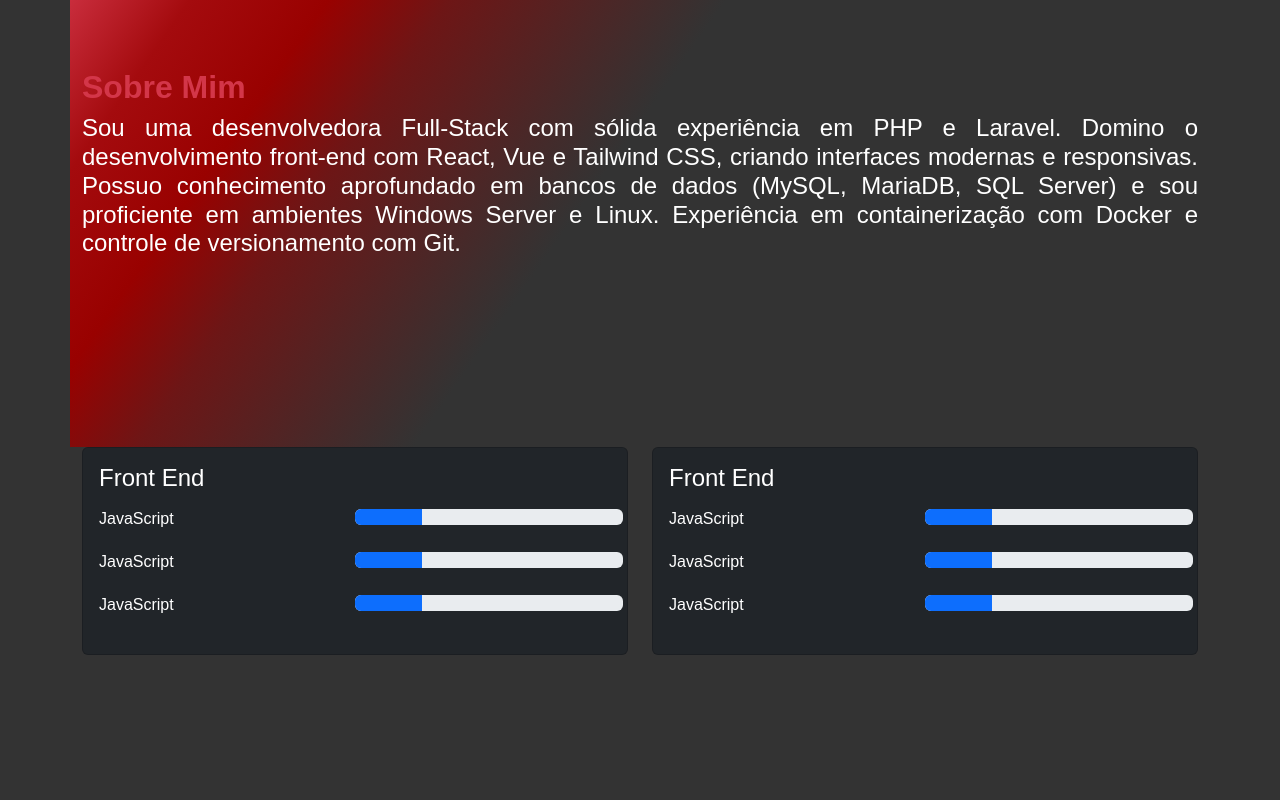
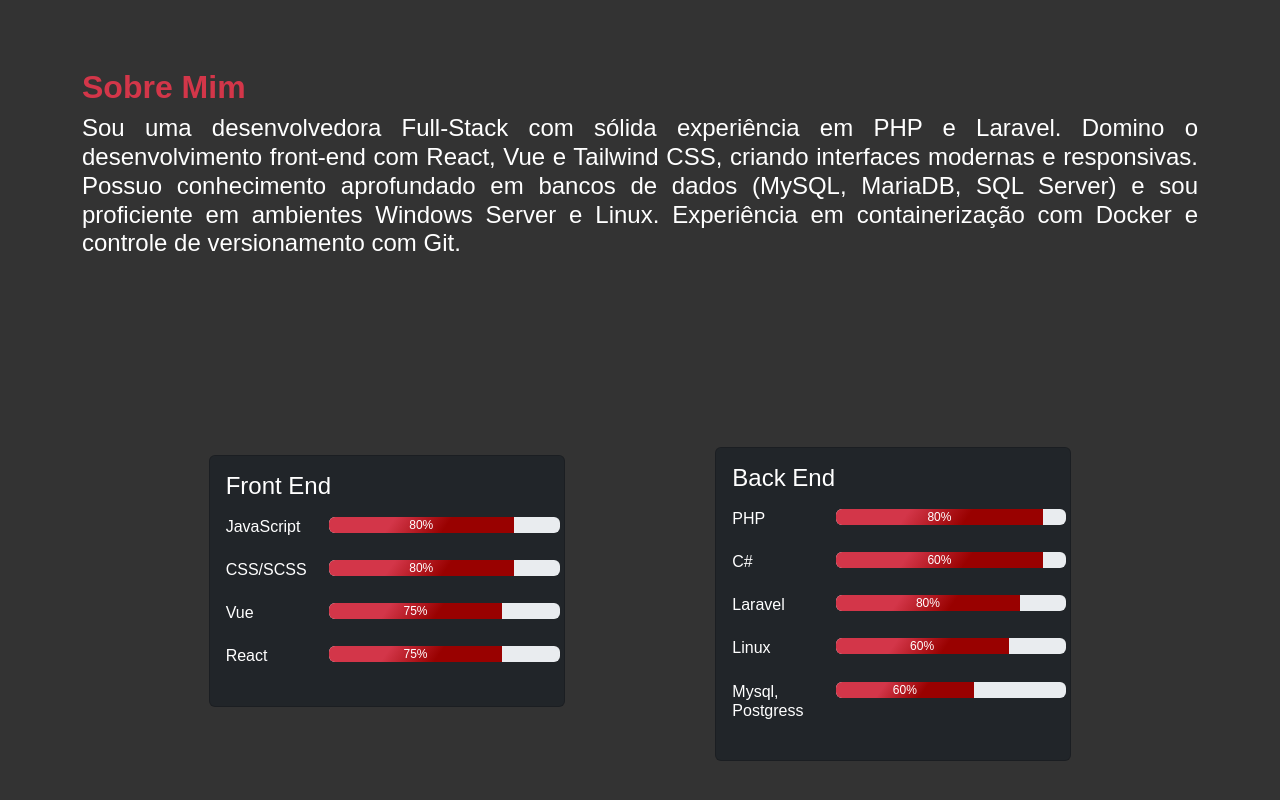
Before and after one commit to Dnnicolini/landing-page, a Vue app: page / in a window 1280 px wide. Shown: the part 796-1596 px from the top of the page. Built offline with nearby package versions, Linux system fonts and the light colour scheme.

Commit message:
feat: Skills | bar designs

```diff
--- a/src/assets/scss/styles.scss
+++ b/src/assets/scss/styles.scss
@@ -40,29 +40,32 @@ section {
     }
 }
 
-.dn-img{
+.dn-img {
     width: 500px;
     border: 1px solid #f6f6f6;
     border-radius: 10px;
 }
-.social-icon{
+
+.social-icon {
     text-decoration: none;
-    color:#f6f6f6;
+    color: #f6f6f6;
     font-size: 30px;
 
 
-    &:hover{
+    &:hover {
         color: #f6f6f6;
         border-bottom: 3px solid #990100
-        }
+    }
 }
-.v-line{
+
+.v-line {
     border-left: 1px solid #990100;
     height: 100px;
 }
-.line{
-    background: linear-gradient(125deg, rgba(211,54,73,1) 34%, rgba(153,1,0,1) 63%);
-  padding: 10px;
+
+.line {
+    background: linear-gradient(125deg, rgba(211, 54, 73, 1) 34%, rgba(153, 1, 0, 1) 63%);
+    padding: 10px;
 
 }
 
@@ -100,9 +103,16 @@ section {
     font-size: 30px;
 }
 
-#about{
-    background: rgb(211,54,73);
-    background: linear-gradient(125deg, rgba(211,54,73,1) 3%, rgba(164,11,14,1) 13%, rgba(153,1,0,1) 22%, rgba(109,22,22,1) 30%, rgba(51,51,51,1) 48%);
+// #about{
+//     background: rgb(211,54,73);
+//     background: linear-gradient(125deg, rgba(211,54,73,1) 3%, rgba(164,11,14,1) 13%, rgba(153,1,0,1) 22%, rgba(109,22,22,1) 30%, rgba(51,51,51,1) 48%);
+// }
+
+.progress-bar {
+    background: linear-gradient(125deg, rgba(211, 54, 73, 1) 34%, rgba(153, 1, 0, 1) 63%);
+    border: 1px thick #990100;
+
+
 }
 
 .img-about {
--- a/src/views/HomeView.vue
+++ b/src/views/HomeView.vue
@@ -1,136 +1,190 @@
-<script setup>
-</script>
+<script setup></script>
 
 <template>
   <main>
-    <section id="initial" class="container d-flex justify-content-between align-items-center">
+    <section
+      id="initial"
+      class="container d-flex justify-content-between align-items-center"
+    >
       <div>
-        <h1 class="text-initial">{{ $t('message.iamthe') }} <span class="text-name">Daniele Nicolini</span></h1>
+        <h1 class="text-initial">
+          {{ $t("message.iamthe") }} <span class="text-name">Daniele Nicolini</span>
+        </h1>
         <h4 class="text-initial">Desenvolvedora Fullstack</h4>
-
       </div>
       <div class="d-flex justify-content-center align-items-center">
-        <img src="../assets/images/daniele-nicolini.png" class="img-fluid dn-img me-3 "  alt="daniele nicolini image">
-         <div class="d-grid gap-2 justify-items-center">
-        <a href="https://www.linkedin.com/in/daniele-nicolini" target="_blank" class="social-icon"><i class="bi  bi-linkedin"></i></a>
-        <a href="https://github.com/dnnicolini" target="_blank" class="social-icon"><i class="bi bi-github"></i></a>
-        <a href="https://wa.me/5569992814769" target="_blank" class="social-icon"><i class="bi bi-whatsapp"></i></a>
-        <a href="https://www.instagram.com/dnnicolini/" target="_blank" class="social-icon"><i class="bi bi-instagram"></i></a>
+        <img
+          src="../assets/images/daniele-nicolini.png"
+          class="img-fluid dn-img me-3"
+          alt="daniele nicolini image"
+        />
+        <div class="d-grid gap-2 justify-items-center">
+          <a
+            href="https://www.linkedin.com/in/daniele-nicolini"
+            target="_blank"
+            class="social-icon"
+            ><i class="bi bi-linkedin"></i
+          ></a>
+          <a href="https://github.com/dnnicolini" target="_blank" class="social-icon"
+            ><i class="bi bi-github"></i
+          ></a>
+          <a href="https://wa.me/5569992814769" target="_blank" class="social-icon"
+            ><i class="bi bi-whatsapp"></i
+          ></a>
+          <a
+            href="https://www.instagram.com/dnnicolini/"
+            target="_blank"
+            class="social-icon"
+            ><i class="bi bi-instagram"></i
+          ></a>
+        </div>
       </div>
-      </div>
-
-
     </section>
-              <hr class="line" />
+    <hr class="line" />
 
     <section id="about" class="container align-content-center justify-content-center">
-<h2 class="title-about ">Sobre Mim</h2>
+      <h2 class="title-about">Sobre Mim</h2>
       <div>
-        <h4 class="text-about">{{ $t('message.about') }}</h4>
+        <h4 class="text-about">{{ $t("message.about") }}</h4>
       </div>
     </section>
-    <section id="habilities" class="container ">
-
-
-      <div class="row ">
-        <div class="col-12 col-sm-6 ">
+    <section id="habilities" class="container">
+      <div class="row justify-content-evenly">
+        <div class="col-12 my-2 col-sm-4">
           <div class="card text-white bg-dark">
             <div class="card-body">
               <h4 class="card-title">Front End</h4>
-              <div class="row row-cols-2 my-3">
-                <h6>JavaScript</h6>
-                <div class="progress p-0 ">
+              <div class="row my-3">
+                <h6 class="col-4">JavaScript</h6>
+                <div class="col-8 progress p-0">
                   <div
-                    class="progress-bar bg-primary"
+                    class="progress-bar "
                     role="progressbar"
-                    style="width: 25%;"
-                    aria-valuenow="25"
+                    style="width: 80%"
+                    aria-valuenow="90"
+                    aria-valuemin="0"
+                    aria-valuemax="100"
+                  >80%</div>
+                </div>
+              </div>
+              <div class="row my-3">
+                <h6 class="col-4">CSS/SCSS</h6>
+                <div class="col-8 progress p-0">
+                  <div
+                    class="progress-bar "
+                    role="progressbar"
+                    style="width: 80%"
+                    aria-valuenow="90"
+                    aria-valuemin="0"
+                    aria-valuemax="100"
+                  >80%</div>
+                </div>
+              </div>
+              <div class="row my-3">
+                <h6 class="col-4">Vue</h6>
+                <div class="col-8 progress p-0">
+                  <div
+                    class="progress-bar "
+                    role="progressbar"
+                    style="width: 75%"
+                    aria-valuenow="75"
+                    aria-valuemin="0"
+                    aria-valuemax="100"
+                  > 75%</div>
+                </div>
+              </div>
+              <div class="row my-3">
+                <h6 class="col-4">React</h6>
+                <div class="col-8 progress p-0">
+                  <div
+                    class="progress-bar "
+                    role="progressbar"
+                    style="width: 75%"
+                    aria-valuenow="75"
                     aria-valuemin="0"
                     aria-valuemax="100"
                   >
-                  </div>
-                </div>
-              </div>
-              <div class="row row-cols-2 my-3">
-                <h6>JavaScript</h6>
-                <div class="progress p-0 ">
-                  <div
-                    class="progress-bar bg-primary"
-                    role="progressbar"
-                    style="width: 25%;"
-                    aria-valuenow="25"
-                    aria-valuemin="0"
-                    aria-valuemax="100"
-                  >
-                  </div>
-                </div>
-              </div>
-              <div class="row row-cols-2 my-3">
-                <h6>JavaScript</h6>
-                <div class="progress p-0 ">
-                  <div
-                    class="progress-bar bg-primary"
-                    role="progressbar"
-                    style="width: 25%;"
-                    aria-valuenow="25"
-                    aria-valuemin="0"
-                    aria-valuemax="100"
-                  >
-                  </div>
+                  75%</div>
                 </div>
               </div>
             </div>
           </div>
         </div>
-        <div class="col-12 col-sm-6 ">
+
+           <div class="col-12 col-sm-4">
           <div class="card text-white bg-dark">
             <div class="card-body">
-              <h4 class="card-title">Front End</h4>
-              <div class="row row-cols-2 my-3">
-                <h6>JavaScript</h6>
-                <div class="progress p-0 ">
+              <h4 class="card-title">Back End</h4>
+              <div class="row my-3">
+                <h6 class="col-4">PHP</h6>
+                <div class="col-8 progress p-0">
                   <div
-                    class="progress-bar bg-primary"
+                    class="progress-bar "
                     role="progressbar"
-                    style="width: 25%;"
-                    aria-valuenow="25"
+                    style="width: 90%"
+                    aria-valuenow="90"
+                    aria-valuemin="0"
+                    aria-valuemax="100"
+                  >80%</div>
+                </div>
+              </div>
+              <div class="row my-3">
+                <h6 class="col-4">C#</h6>
+                <div class="col-8 progress p-0">
+                  <div
+                    class="progress-bar "
+                    role="progressbar"
+                    style="width: 90%"
+                    aria-valuenow="90"
+                    aria-valuemin="0"
+                    aria-valuemax="100"
+                  >60%</div>
+                </div>
+              </div>
+              <div class="row my-3">
+                <h6 class="col-4">Laravel</h6>
+                <div class="col-8 progress p-0">
+                  <div
+                    class="progress-bar "
+                    role="progressbar"
+                    style="width: 80%"
+                    aria-valuenow="90"
+                    aria-valuemin="0"
+                    aria-valuemax="100"
+                  >80%</div>
+                </div>
+              </div>
+              <div class="row my-3">
+                <h6 class="col-4">Linux</h6>
+                <div class="col-8 progress p-0">
+                  <div
+                    class="progress-bar "
+                    role="progressbar"
+                    style="width: 75%"
+                    aria-valuenow="75"
+                    aria-valuemin="0"
+                    aria-valuemax="100"
+                  > 60%</div>
+                </div>
+              </div>
+              <div class="row my-3">
+                <h6 class="col-4">Mysql, Postgress</h6>
+                <div class="col-8 progress p-0">
+                  <div
+                    class="progress-bar "
+                    role="progressbar"
+                    style="width: 60%"
+                    aria-valuenow="75"
                     aria-valuemin="0"
                     aria-valuemax="100"
                   >
-                  </div>
-                </div>
-              </div>
-              <div class="row row-cols-2 my-3">
-                <h6>JavaScript</h6>
-                <div class="progress p-0 ">
-                  <div
-                    class="progress-bar bg-primary"
-                    role="progressbar"
-                    style="width: 25%;"
-                    aria-valuenow="25"
-                    aria-valuemin="0"
-                    aria-valuemax="100"
-                  >
-                  </div>
-                </div>
-              </div>
-              <div class="row row-cols-2 my-3">
-                <h6>JavaScript</h6>
-                <div class="progress p-0 ">
-                  <div
-                    class="progress-bar bg-primary"
-                    role="progressbar"
-                    style="width: 25%;"
-                    aria-valuenow="25"
-                    aria-valuemin="0"
-                    aria-valuemax="100"
-                  >
-                  </div>
+                  60%</div>
                 </div>
               </div>
             </div>
           </div>
         </div>
+
       </div>
     </section>
   </main>
```
